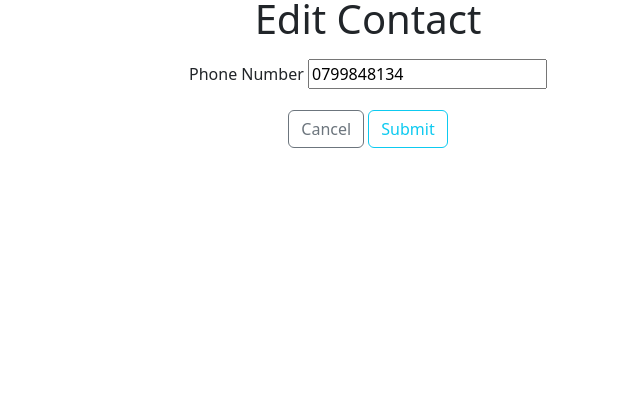
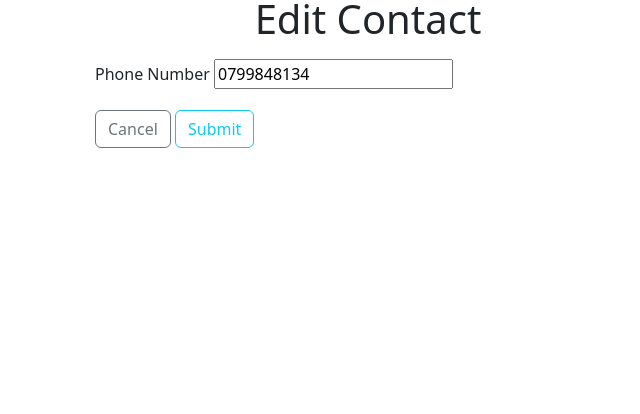
Before and after one commit to mmbogajemimah/BoardMeets_Demo, a Django app: page /organizations-contacts/1/edit/ in a window 1280 px wide. Shown: the part 337-751 px from the top of the page, without its empty margins (272-912 px from the left). Run offline with Django 4.2, Linux system fonts and the light colour scheme; data comes from the database, SQL or seed files in the repository.

Commit message:
edit_contact template edits

```diff
--- a/boardmeets/base/templates/base/edit_contact.html
+++ b/boardmeets/base/templates/base/edit_contact.html
@@ -34,18 +34,21 @@
         </a>
     </div>
   </nav>
+
   <div class="container mt-3">
     <div class="row">
+      <div class="col-md-6 offset-md-3">
         <div class="form-container">
           <h1 class="form-title text-center mb-3">Edit Contact</h1>
           <form action="" method="post">
             {% csrf_token %}
-          <div class="mb-3 text-center">
+            <div class="mb-3 ">
               <label for="{{ form.phone_number.id_for_label }}" class="form-label">Phone Number</label>
               {{ form.phone_number }}
+              <!-- <small class="form-text text-muted">Maximum 15 characters</small> -->
             </div>
 
-          <div class="text-center">
+            <div class="">
               <a href="{% url 'organizations_contacts' %}" class="btn btn-outline-secondary">Cancel</a>
               <button type="submit" class="btn btn-outline-info">Submit</button>
             </div>
@@ -53,7 +56,9 @@
         </div>
       </div>
     </div>
-  <footer class="home-footer text-white p-4 fixed-bottom">
+  </div>
+
+  <footer class="home-footer text-white p-3 fixed-bottom">
     <div class="d-flex justify-content-center align-items-center">
         <span class="me-3" style="font-size: 18px;">
         <i class="fas fa-user"></i> Users
```
Lines whose indentation alone changed are shown as unchanged.
